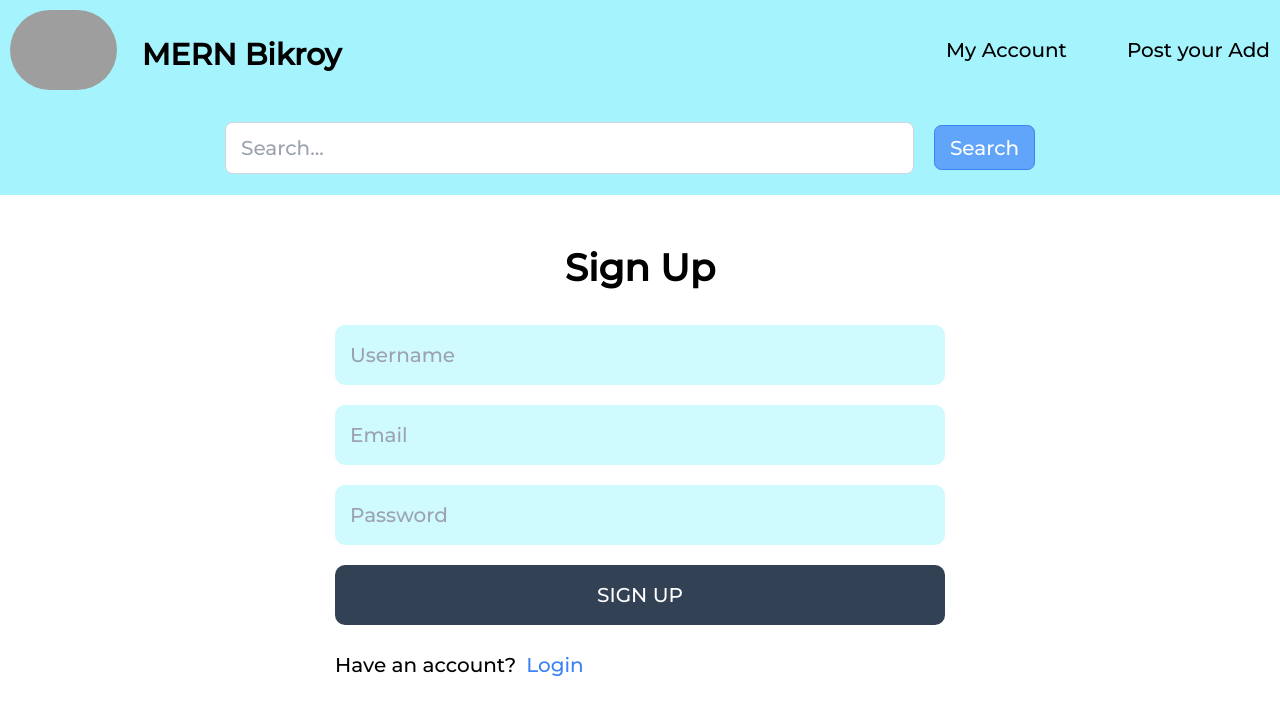
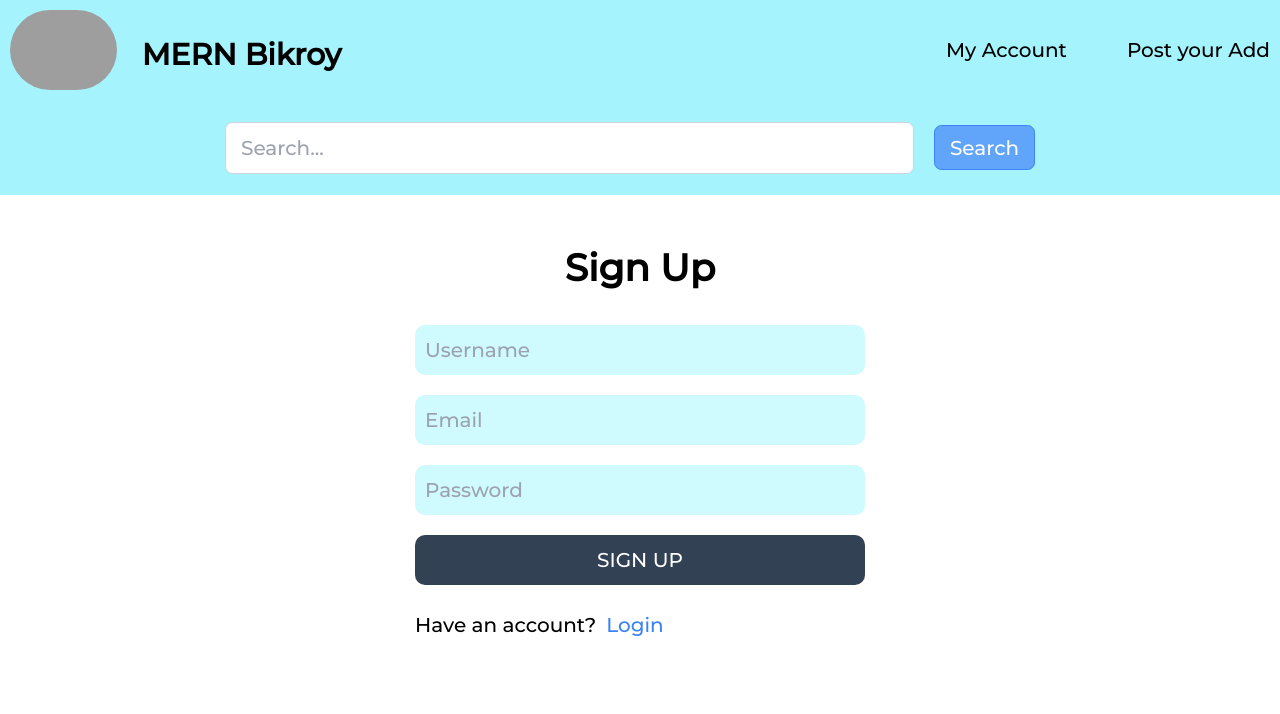
Before and after one commit to apel1151/MERN-eCommerce-Platform, a React (Create React App) app in the folder frontend/: page /signup in a window 1280 px wide. Shown: the top 714 px of the page. Built offline with nearby package versions, Linux system fonts and the light colour scheme; grey boxes are pictures that could not be loaded.

Commit message:
redux-toolkit added successfully

```diff
--- a/frontend/package.json
+++ b/frontend/package.json
@@ -4,12 +4,14 @@
   "version": "0.1.0",
   "private": true,
   "dependencies": {
+    "@reduxjs/toolkit": "^1.9.7",
     "@testing-library/jest-dom": "^5.16.5",
     "@testing-library/react": "^13.4.0",
     "@testing-library/user-event": "^13.5.0",
     "react": "^18.2.0",
     "react-dom": "^18.2.0",
     "react-icons": "^4.12.0",
+    "react-redux": "^8.1.3",
     "react-router-dom": "^6.20.0",
     "react-scripts": "5.0.1",
     "styled-components": "^5.3.9",
--- a/frontend/src/index.jsx
+++ b/frontend/src/index.jsx
@@ -2,8 +2,14 @@
 
 import React from "react";
 import ReactDOM from "react-dom/client";
+import { Provider } from "react-redux";
 import App from "./App";
 import "./index.css";
+import { store } from "./redux/store.js";
 
 const root = ReactDOM.createRoot(document.getElementById("root"));
-root.render(<App />);
+root.render(
+  <Provider store={store}>
+    <App />
+  </Provider>
+);
--- a/frontend/src/pages/Home.jsx
+++ b/frontend/src/pages/Home.jsx
@@ -5,7 +5,7 @@ import Category from "../Components/Category";
 import categoryItem from "../asset/catergory";
 
 const Home = () => {
-  console.log("categoryItem:", categoryItem);
+
   return (
     <>
       {/*//////////////////// Category Sections ////////////////////////*/}
--- a/frontend/src/pages/Login.jsx
+++ b/frontend/src/pages/Login.jsx
@@ -1,11 +1,15 @@
 import React, { useState } from "react";
+import { useDispatch } from "react-redux";
 import { Link, useNavigate } from "react-router-dom";
+import { signInSuccess } from "../redux/user/userSlice";
 
 const Login = () => {
   const [formData, setFormData] = useState({});
   const [success, setSuccess] = useState(false);
   const [error, setError] = useState(false);
   const navigate = useNavigate();
+  const dispatch = useDispatch();
+
     /********************form data updating ****************************/
     const handleChange = (e) => {
       setFormData({ ...formData, [e.target.id]: e.target.value });
@@ -25,6 +29,7 @@ const Login = () => {
       });
 
       const data = await res.json();
+      dispatch(signInSuccess(data));
       if (res.ok) {
         setSuccess("User login succeesfully");
         setError(false);
@@ -40,24 +45,24 @@ const Login = () => {
     }
   };
   return (
-    <div className="p-3 max-w-lg mx-auto">
+    <div className="p-3 max-w-sm mx-auto">
       <h1 className="text-3xl text-center font-semibold my-7">Login</h1>
       <form className="flex flex-col gap-4" onSubmit={handleSubmit}>
         <input
           type="email"
           placeholder="Email"
           id="email"
-          className="bg-cyan-100 p-3 rounded-lg"
+          className="bg-cyan-100 p-2 rounded-lg"
           onChange={handleChange}
         />
         <input
           type="password"
           placeholder="Password"
           id="password"
-          className="bg-cyan-100 p-3 rounded-lg"
+          className="bg-cyan-100 p-2 rounded-lg"
           onChange={handleChange}
         />
-        <button className="bg-slate-700 text-white p-3 rounded-lg uppercase hover:opacity-95">
+        <button className="bg-slate-700 text-white p-2 rounded-lg uppercase hover:opacity-95">
           Login
         </button>
       </form>
--- a/frontend/src/pages/SignUp.jsx
+++ b/frontend/src/pages/SignUp.jsx
@@ -41,31 +41,31 @@ const SignUp = () => {
   };
 
   return (
-    <div className="p-3 max-w-lg mx-auto">
+    <div className="p-3 max-w-sm mx-auto">
       <h1 className="text-3xl text-center font-semibold my-7">Sign Up</h1>
       <form className="flex flex-col gap-4" onSubmit={handleSubmit}>
         <input
           type="text"
           placeholder="Username"
           id="username"
-          className="bg-cyan-100 p-3 rounded-lg"
+          className="bg-cyan-100 p-2 rounded-lg"
           onChange={handleChange}
         />
         <input
           type="email"
           placeholder="Email"
           id="email"
-          className="bg-cyan-100 p-3 rounded-lg"
+          className="bg-cyan-100 p-2 rounded-lg"
           onChange={handleChange}
         />
         <input
           type="password"
           placeholder="Password"
           id="password"
-          className="bg-cyan-100 p-3 rounded-lg"
+          className="bg-cyan-100 p-2 rounded-lg"
           onChange={handleChange}
         />
-        <button className="bg-slate-700 text-white p-3 rounded-lg uppercase hover:opacity-95">
+        <button className="bg-slate-700 text-white p-2 rounded-lg uppercase hover:opacity-95">
           Sign up
         </button>
       </form>
--- /dev/null
+++ b/frontend/src/redux/store.js
@@ -0,0 +1,9 @@
+import { configureStore } from '@reduxjs/toolkit';
+import userReducer from './user/userSlice';
+
+export const store = configureStore({
+    reducer: {user: userReducer},
+    middleware: (getDefaultMiddleware) => getDefaultMiddleware({
+        serializableCheck: false,
+    })
+})
--- /dev/null
+++ b/frontend/src/redux/user/userSlice.js
@@ -0,0 +1,23 @@
+import { createSlice } from "@reduxjs/toolkit";
+
+// initial state
+
+const initialState = {
+    currentUser: null,
+    error: false
+}
+
+const userSlice = createSlice({
+    name: 'user',
+    initialState,
+    reducers: {
+        signInSuccess: (state, action) => {
+            state.currentUser = action.payload;
+            state.error = false;
+        }
+    }
+});
+
+export const { signInSuccess } = userSlice.actions
+
+export default userSlice.reducer;
```
Also changed, not shown: 1 other file (tests, documents, lock files or other folders).
